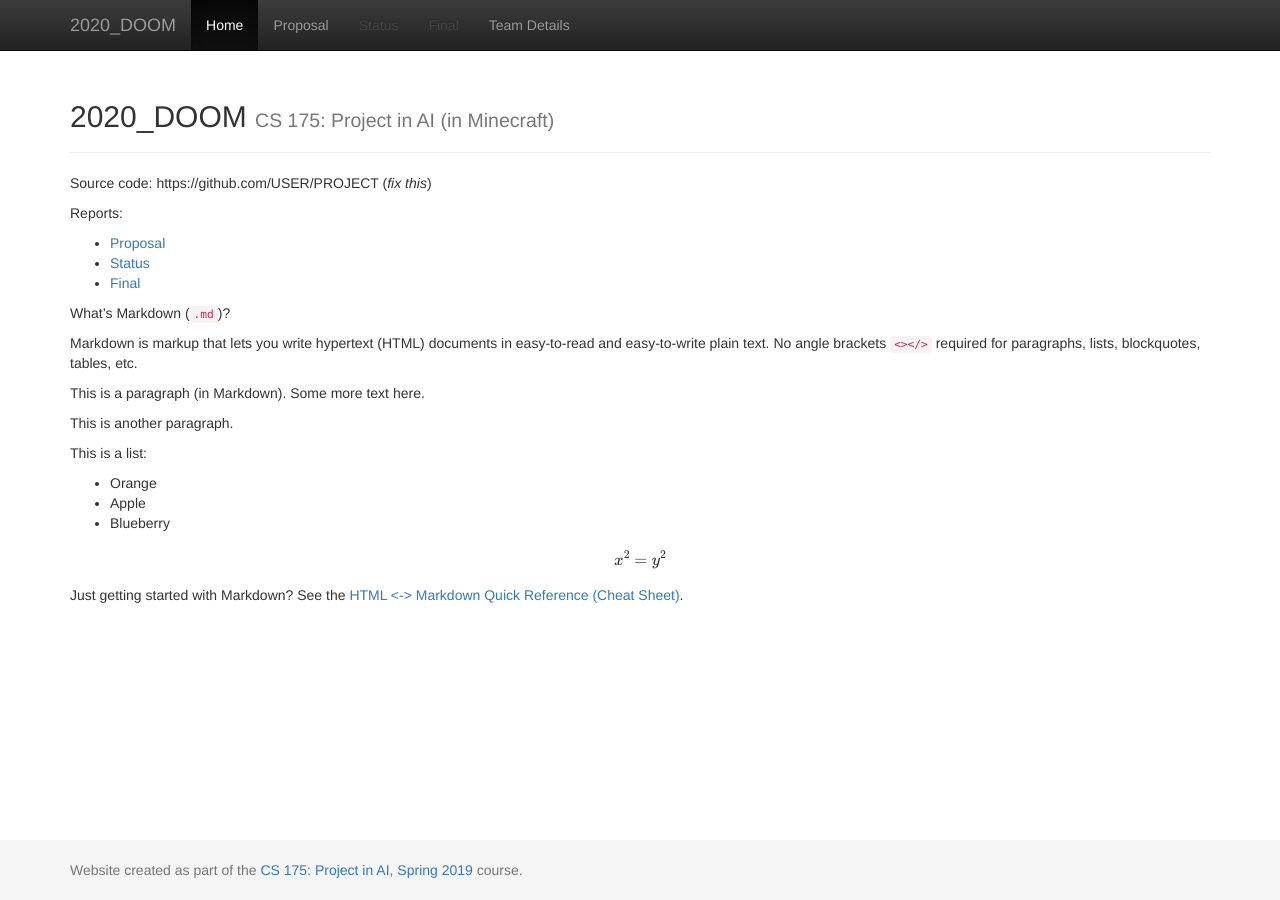
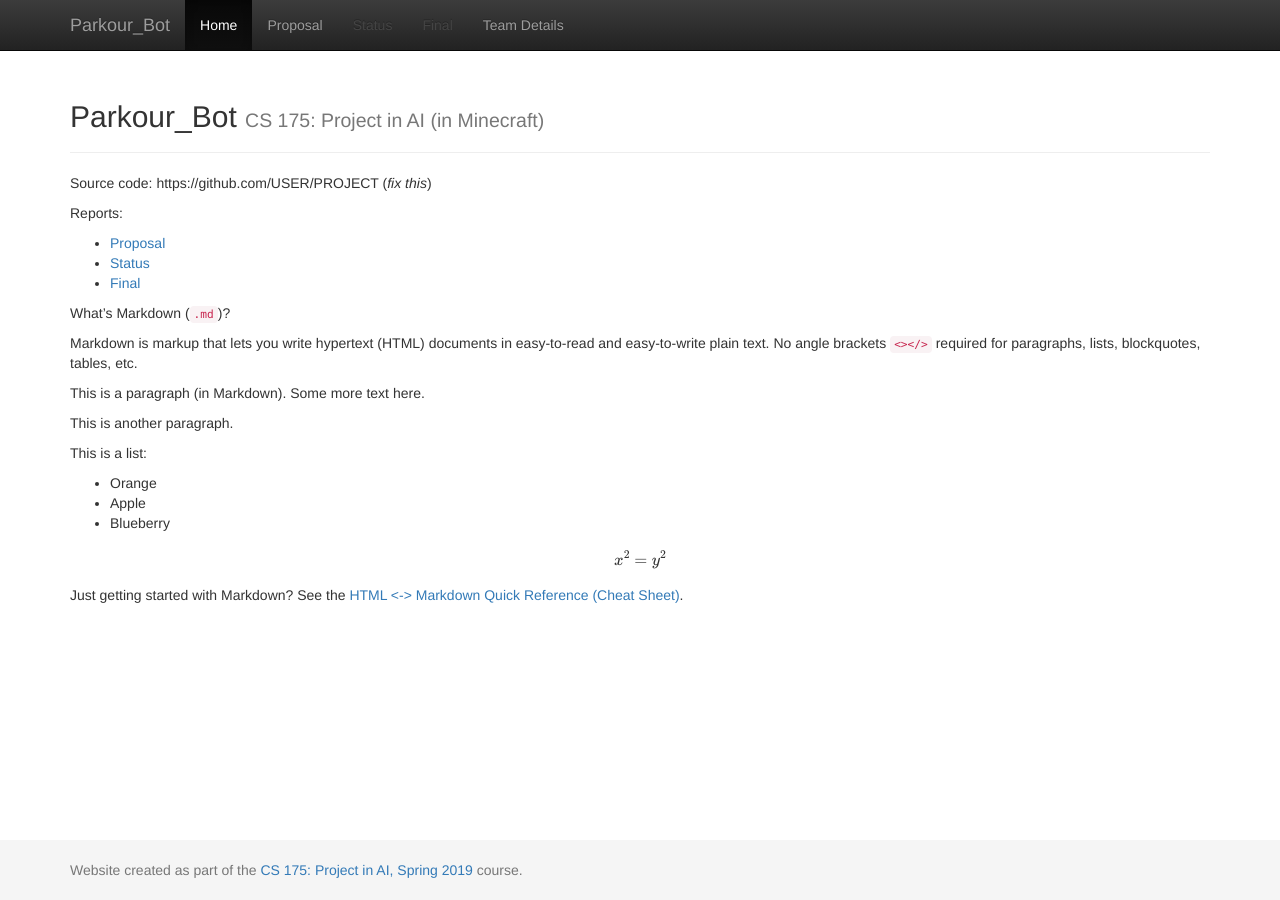
Before and after one commit to beagle1998/2020_DOOM, a Jekyll site: the page built from docs/index.md, in a window 1280 px wide. Built offline with Jekyll 4.4.1, drawn with Linux system fonts in a browser that asks for light colours; formulas are drawn with MathJax 3.

Commit message:
Changing team name to parkour

```diff
--- a/docs/_config.yml
+++ b/docs/_config.yml
@@ -1,7 +1,7 @@
 ###########
 # site.title
 
-title:    '2020_DOOM'
+title:    'Parkour_Bot'
 subtitle: 'CS 175: Project in AI (in Minecraft)'
 
 
```
